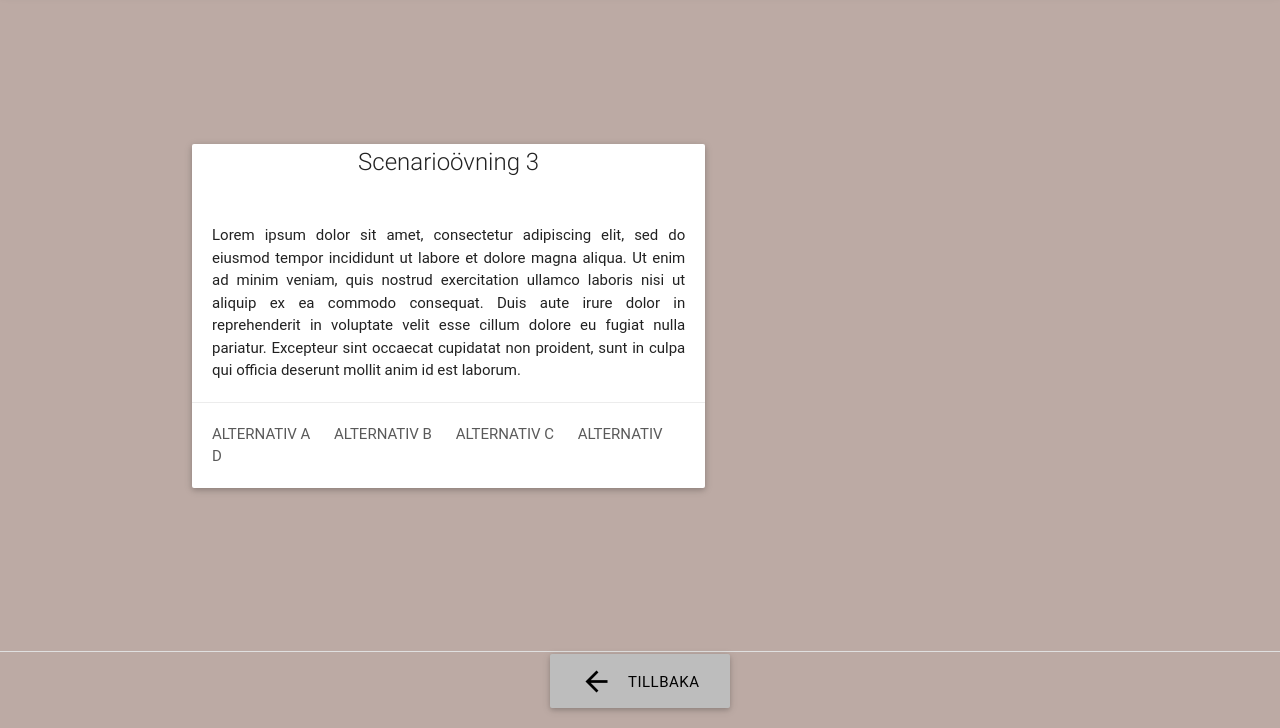
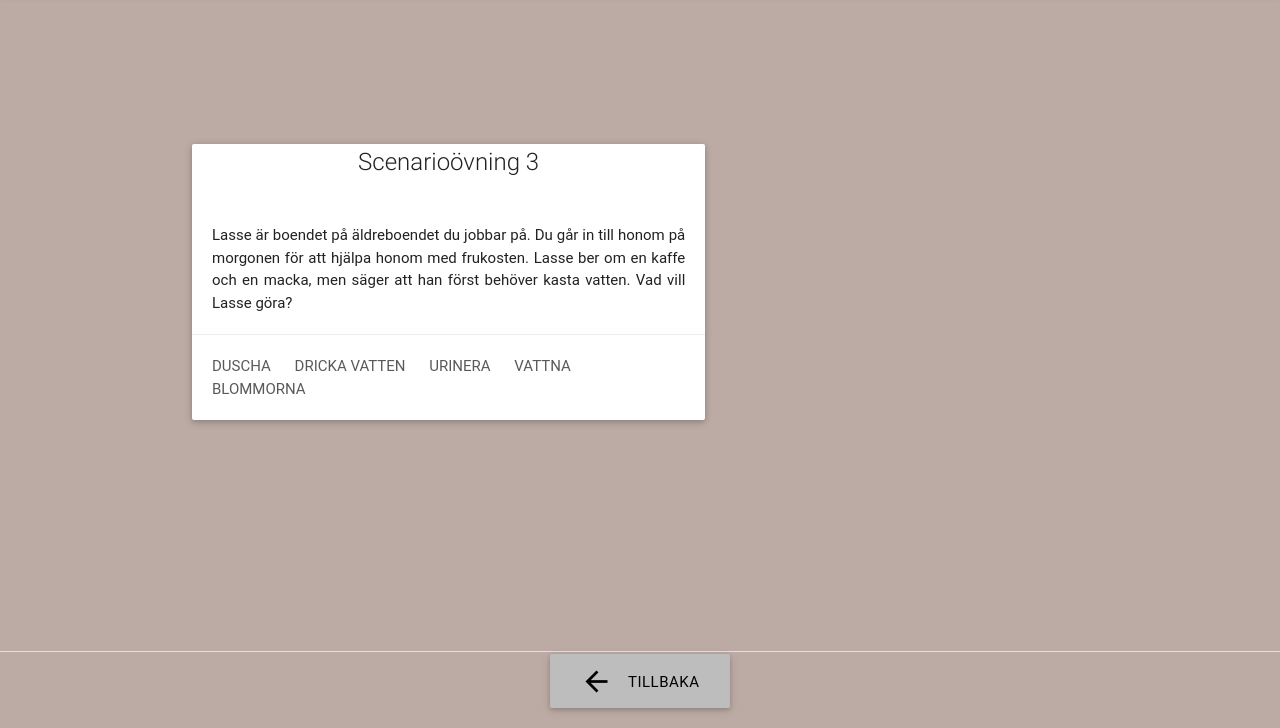
Before and after one commit to alebru/KlarsSprak_prototype_webapp, a plain HTML site: page scenario.html in a window 1280 px wide. Shown: the part 72-800 px from the top of the page. Drawn offline with Linux system fonts and the light colour scheme; a web font is replaced by a local one.

Commit message:
Scenariotext och alternativ

```diff
--- a/scenario.html
+++ b/scenario.html
@@ -31,13 +31,14 @@
                 <div class="card">
                         <span class="card-title"><p class="center-align">Scenarioövning 3</p></span>
                     <div class="card-content">
-                        <p style="text-align:justify;">Lorem ipsum dolor sit amet, consectetur adipiscing elit, sed do eiusmod tempor incididunt ut labore et dolore magna aliqua. Ut enim ad minim veniam, quis nostrud exercitation ullamco laboris nisi ut aliquip ex ea commodo consequat. Duis aute irure dolor in reprehenderit in voluptate velit esse cillum dolore eu fugiat nulla pariatur. Excepteur sint occaecat cupidatat non proident, sunt in culpa qui officia deserunt mollit anim id est laborum.</p>
+                        <p style="text-align:justify;">Lasse är boendet på äldreboendet du jobbar på. Du går in till honom på morgonen för att hjälpa honom med frukosten. Lasse ber om en
+                            kaffe och en macka, men säger att han först behöver kasta vatten. Vad vill Lasse göra?</p>
                     </div>
                     <div class="card-action">
-                        <a href="#">Alternativ A</a>
-                        <a href="#">Alternativ B</a>
-                        <a href="#">Alternativ C</a>
-                        <a href="#">Alternativ D</a>
+                        <a href="#">Duscha</a>
+                        <a href="#">Dricka vatten</a>
+                        <a href="#">Urinera</a>
+                        <a href="#">Vattna blommorna</a>
                     </div>
                 </div>
             </div>
```
